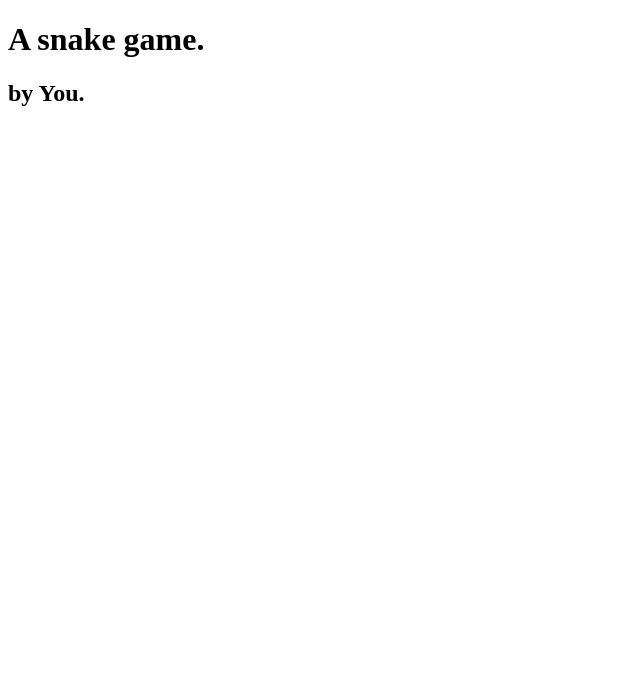
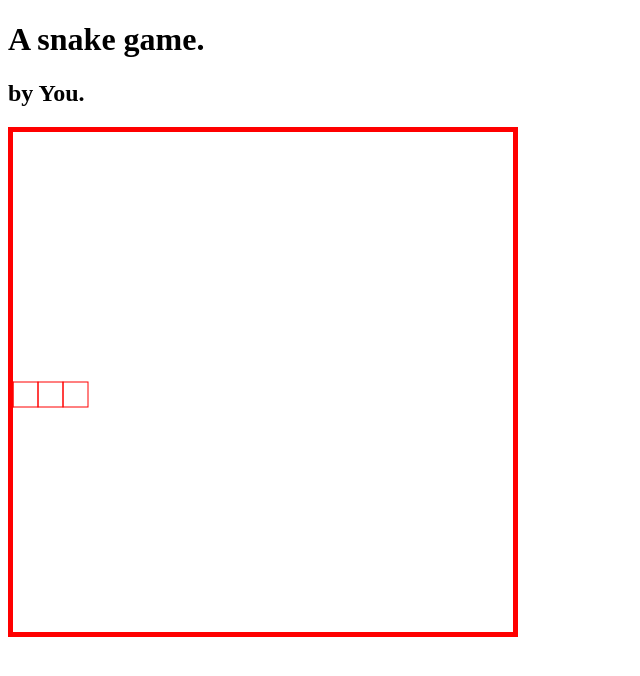
Before and after one commit to opensourceryclub/javascript-workshop, a plain HTML site: page examples/index.html in a window 1280 px wide. Shown: the whole page, without its empty margins (0-640 px from the left). Drawn offline with Linux system fonts and the light colour scheme.

Commit message:
add functionality

```diff
--- a/examples/index.html
+++ b/examples/index.html
@@ -7,6 +7,7 @@
     <body>
         <h1>A snake game.</h1>
         <h2>by You.</h2>
-        <canvas width="500" height="500" id="snake-canvas"></canvas>
+        <canvas width="500" height="500" id="snake-canvas" style="border: 5px solid red;"></canvas>
+        <script type="module" src="js/snake-game.js"></script>
     </body>
 </html>
--- a/examples/js/board.js
+++ b/examples/js/board.js
@@ -1,36 +1,50 @@
+import { Snake } from "./snake.js";
 
-class Board {
+export class Board {
 
-  static BLOCK_SIZE = 25;
   width;
   height;
   _ctx;
+  snake;
+  inPlay;
 
   constructor() {
     const canvas  = document.getElementById('snake-canvas');
     this._ctx     = canvas.getContext('2d');
     this.width    = canvas.width;
     this.height   = canvas.height;
+    this.snake    = new Snake();
+    this.inPlay = true;
   }
 
   refresh() {
+    this._ctx.strokeStyle = "#FF0000";
     this._ctx.clearRect(0, 0, this.width, this.height);
+    this.snake.move()
+    this.snake.drawCells(this._ctx);
+    if (this.snake.checkCollision(this.width, this.height)) {
+      // gameover
+      console.log("GAMEOVER")
+      this.inPlay = false;
+    }
   }
 
   drawCell(...cells) {
-
   }
 }
 
-/* a function to convert row and column to a location object containing x and y in px */
-export function getLocation(row, column) {
-    return new Location(column * BLOCK_SIZE, row * BLOCK_SIZE)
+export const BLOCK_SIZE = 25;
+
+export function getLocation(row, col) {
+  return new Location(col * BLOCK_SIZE, row * BLOCK_SIZE)
 }
 
 /* a simple class holding x and y for location on the canvas*/
 export class Location {
-    constructor(x, y) {
-        this.x = x
-        this.y = y
-    }
+  x;
+  y;
+  constructor(x, y) {
+      this.x = x
+      this.y = y
+  }
 }
--- a/examples/js/keyboard.js
+++ b/examples/js/keyboard.js
@@ -1,11 +1,13 @@
 /* Direction values that the snake could have */
-const LEFT  = 0,
-      RIGHT = 1,
-      UP    = 2,
-      DOWN  = 3;
+export const Direction = {
+      LEFT  : 0,
+      RIGHT : 1,
+      UP    : 2,
+      DOWN  : 3
+}
 
 /** The direction the snake is currently going */
-let direction = RIGHT;
+let direction = Direction.LEFT;
 
 /**
  * Event handler to change the snake's direction.
@@ -14,13 +16,13 @@ let direction = RIGHT;
  */
 const changeDirection = event => {
   if (event.key === 'a')
-    direction = LEFT;
+    direction = Direction.LEFT;
   else if (event.key === 'd')
-    direction = RIGHT;
+    direction = Direction.RIGHT;
   else if (event.key === 'w')
-    direction = UP;
+    direction = Direction.UP;
   else if (event.key === 's')
-    direction = DOWN;
+    direction = Direction.DOWN;
 }
 
 /* Mount the event handler to the onKeyDown event */
--- a/examples/js/snake-game.js
+++ b/examples/js/snake-game.js
@@ -1,4 +1,13 @@
-let canvas = document.getElementById("snake")
+import { Board } from "./board.js";
 
+const board = new Board()
+let intervalId = setInterval(() => {
+    board.refresh();
+    if (!board.inPlay) {
+        clearInterval(intervalId)
+    }
+}, 100)
 
-// has a grid of 25px x 25px blocks
+let refresh = () => {
+
+}
--- a/examples/js/snake.js
+++ b/examples/js/snake.js
@@ -1,12 +1,43 @@
+import { Location, BLOCK_SIZE, getLocation } from "./board.js";
+import { getDirection, Direction } from "./keyboard.js";
+
 // a module repersenting a snake in our game
 
 export class Snake {
+    bits;
+    collided;
+
     constructor() {
-        this.bits = SnakeBit[4];
-        this.location =
+        this.bits = [getLocation(10, 10), getLocation(11, 10), getLocation(12, 10), getLocation(13,10)];
+        this.collided = false;
     }
 
-    move(state) {
+    move() {
+        this.bits.pop();
+        let direction = getDirection()
+        let head = this.bits[0];
+        if (direction == Direction.UP) {
+            this.bits.unshift(new Location(head.x, head.y - BLOCK_SIZE));
+        } else if (direction == Direction.DOWN) {
+            this.bits.unshift(new Location(head.x, head.y + BLOCK_SIZE));
+        } else if (direction == Direction.LEFT) {
+            this.bits.unshift(new Location(head.x - BLOCK_SIZE, head.y));
+        } else {
+            this.bits.unshift(new Location(head.x + BLOCK_SIZE, head.y));
+        }
+    }
 
+    checkCollision(boardWidth, boardHeight) {
+        let head = this.bits[0];
+        for (let i = 1; i < this.bits.length; i++)
+            if (this.bits[i].x == head.x && this.bits[i].y == head.y)
+                return true;
+        return head.x < 0 || head.x > boardWidth || head.y < 0 || head.y > boardHeight
+    }
+
+    drawCells(_ctx) {
+        this.bits.forEach(bit => {
+            _ctx.strokeRect(bit.x, bit.y, BLOCK_SIZE, BLOCK_SIZE);
+        });
     }
 }
```
